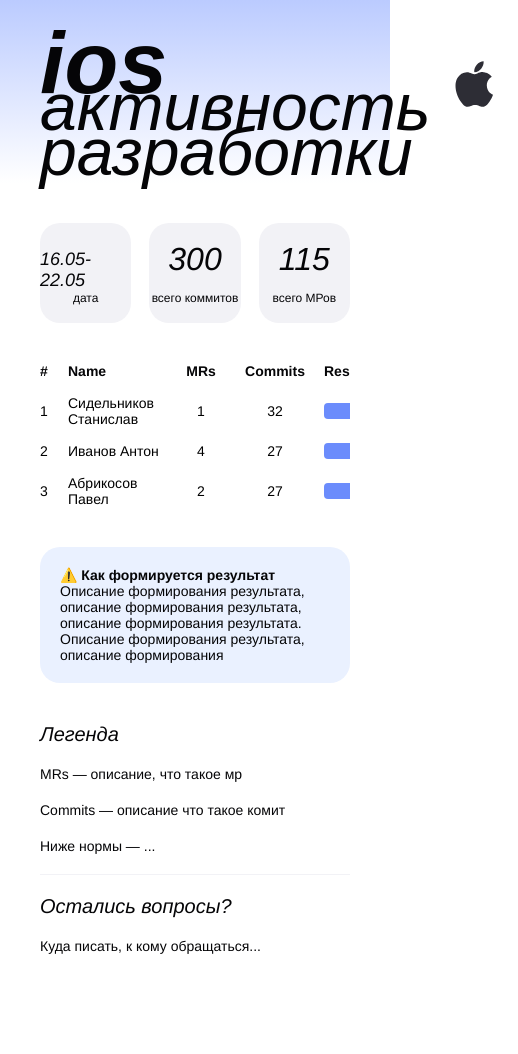
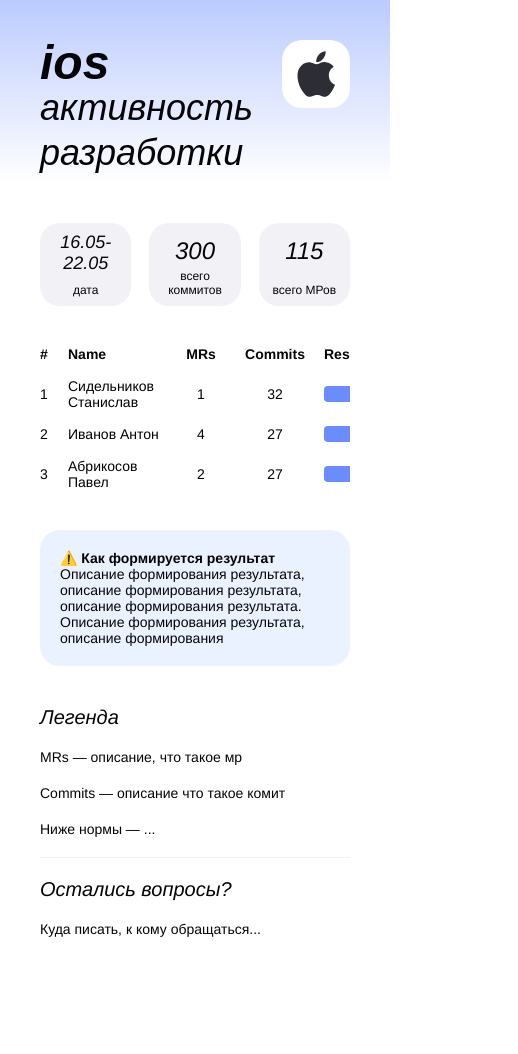
Before and after one commit to rizespb/email, a plain HTML site: page index.html in a window 390 px wide. Shown: the whole page, 518 px wide, since content can reach past the window. Drawn offline with Linux system fonts and the light colour scheme.

Commit message:
Media queries added

```diff
--- a/style.css
+++ b/style.css
@@ -95,6 +95,7 @@ body {
 
 .detail__content {
   margin-bottom: 6px;
+
   font-size: 32px;
   font-style: italic;
   line-height: 37px;
@@ -112,18 +113,13 @@ body {
   list-style: none;
 }
 
-@media (max-width: 500px) {
-  .statisticsTable {
-    overflow-x: scroll;
-  }
-}
-
 .statistic {
   display: grid;
   column-gap: 8px;
   grid-template-columns: 20px 1fr 50px 82px 116px;
   align-items: center;
   min-width: 400px;
+
   color: #000000;
 }
 
@@ -138,12 +134,14 @@ body {
 
 .statistic__progressBar {
   height: 16px;
+
   background-color: #6b8cfc;
   border-radius: 4px;
 }
 
 .explanation {
   padding: 20px;
+
   background-color: #eaf1ff;
   border-radius: 20px;
 }
@@ -151,7 +149,6 @@ body {
 .explanation__title {
   font-size: 14px;
   line-height: 16px;
-  vertical-align: text-bottom;
 }
 
 .explanation__exclamationIcon {
@@ -184,3 +181,34 @@ body {
 
   border-top: 1px solid #f2f2f6;
 }
+
+@media (max-width: 500px) {
+  .header {
+    font-size: 24px;
+  }
+
+  .header__logoContainer {
+    width: 68px;
+    height: 68px;
+  }
+
+  .statisticsTable {
+    overflow-x: scroll;
+  }
+
+  .detail {
+    padding: 9px 9px;
+
+    text-align: center;
+  }
+
+  .detail__date {
+    margin-top: 0;
+  }
+
+  .detail__content {
+    margin-bottom: 0;
+
+    font-size: 24px;
+  }
+}
```
